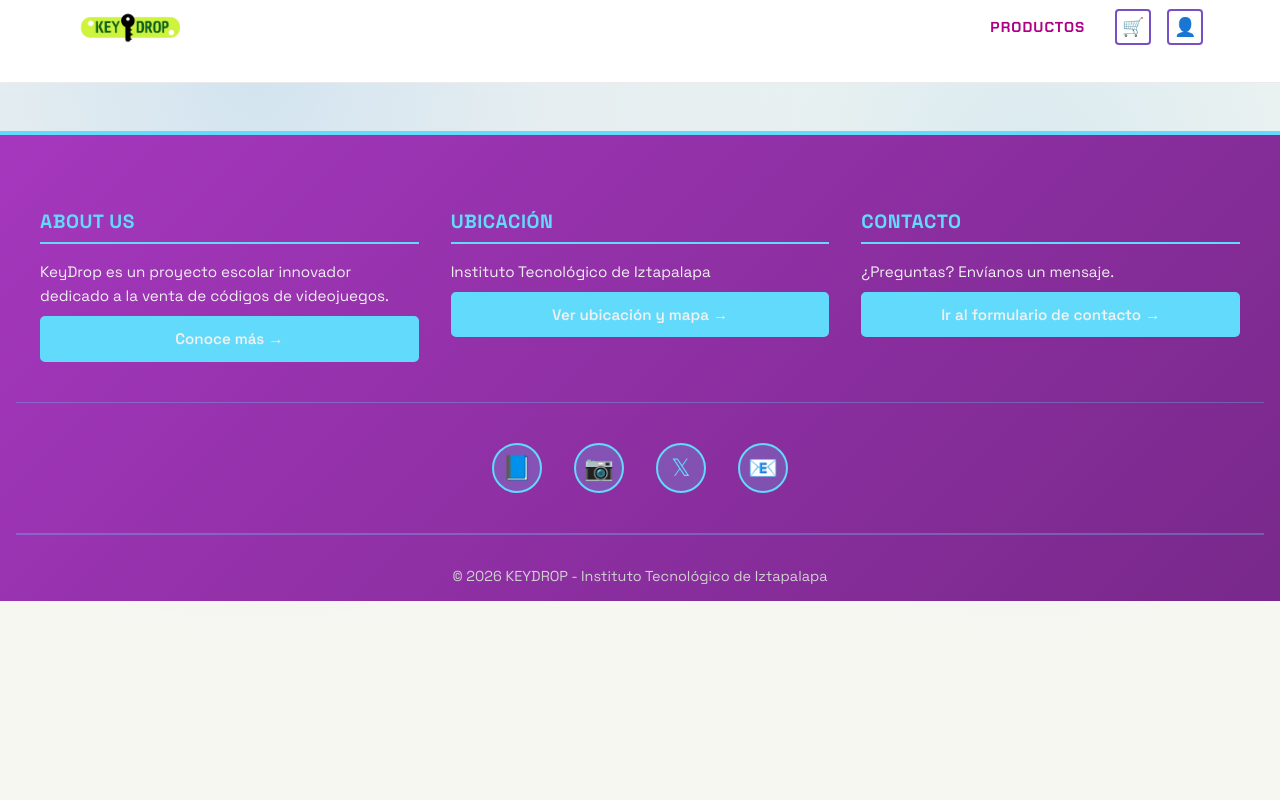
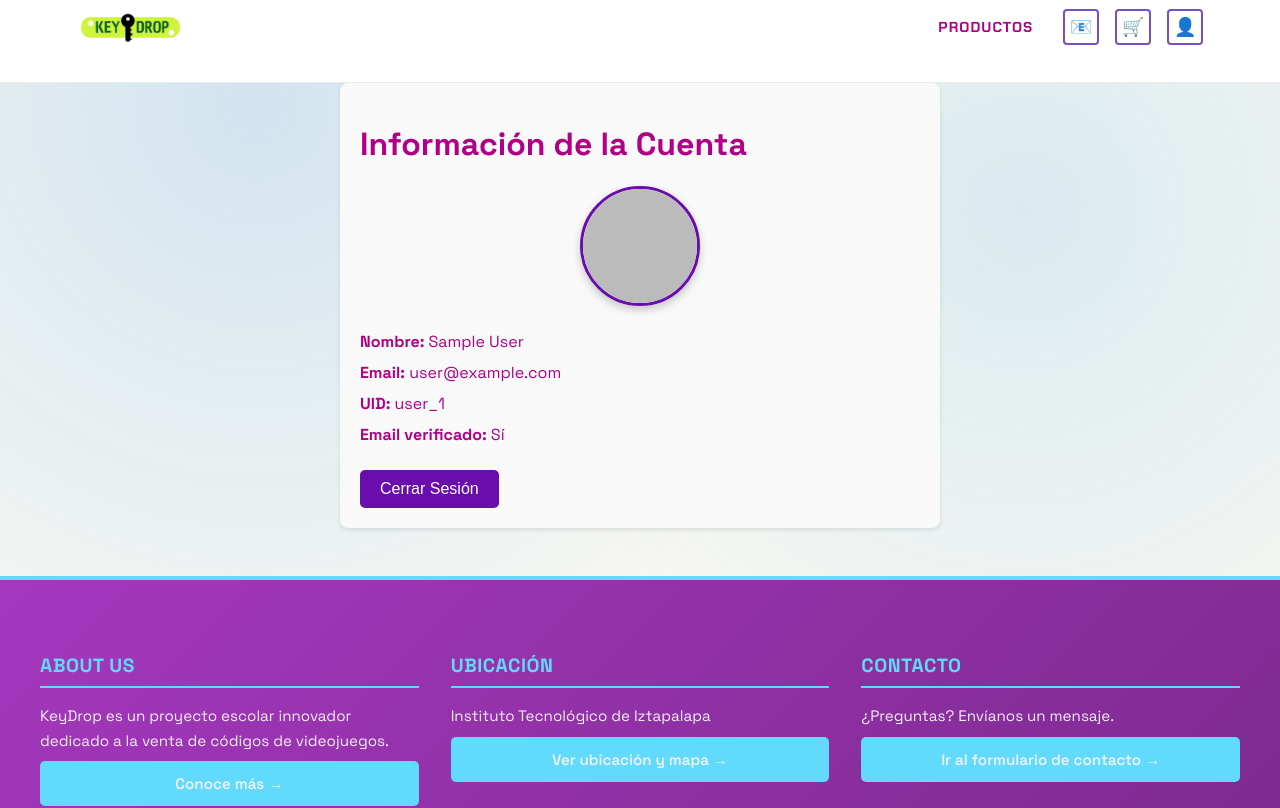
Before and after one commit to danigb14/KeyDropITIZ, a React (Create React App) app: page /cuenta in a window 1280 px wide. Shown: the top 808 px of the page. Built offline with nearby package versions, Linux system fonts and the light colour scheme; no server answers; sample sign-in values are in the browser's storage.

Commit message:
update: login, footer boton que nos llevan ahi

```diff
--- a/src/App.js
+++ b/src/App.js
@@ -1,9 +1,10 @@
-import React from 'react';
+import React, { useEffect, useState } from 'react';
 import { BrowserRouter, Routes, Route, Link, useNavigate } from 'react-router-dom';
 import '../src/styles/App.css';
 
 // initialize firebase configuration
 import './firebase';
+import { auth } from './firebase';
 
 import logo from './assets/logo.png';
 import HomePage from './pages/HomePage';
@@ -15,6 +16,7 @@ import UbicacionPage from './pages/UbicacionPage';
 import ContactoPage from './pages/ContactoPage';
 import AdminLoginPage from './pages/AdminLoginPage';
 import AdminPage from './pages/AdminPage';
+import AccountPage from './pages/AccountPage';
 import Footer from './components/Footer';
 
 // --- COMPONENTES (Header) ---
@@ -22,6 +24,29 @@ import Footer from './components/Footer';
 
 const Header = () => {
   const navigate = useNavigate();
+  const [user, setUser] = useState(null);
+
+  useEffect(() => {
+    const unsubscribe = auth.onAuthStateChanged((currentUser) => {
+      setUser(currentUser);
+    });
+    return () => unsubscribe();
+  }, []);
+
+  const handleUserClick = () => {
+    if (user) {
+      navigate('/cuenta');
+    } else {
+      navigate('/login');
+    }
+  };
+
+  const scrollToFooter = () => {
+    const footer = document.querySelector('.footer');
+    if (footer) {
+      footer.scrollIntoView({ behavior: 'smooth', block: 'start' });
+    }
+  };
 
   return (
     <header className="header">
@@ -32,13 +57,21 @@ const Header = () => {
       </div>
       <div className="header-right">
         <Link to="/productos" className="nav-link">PRODUCTOS</Link>
+        <button
+          className="header-icon-btn"
+          aria-label="Contacto"
+          onClick={scrollToFooter}
+          title="Ir al footer"
+        >
+          📧
+        </button>
         <button className="header-icon-btn" aria-label="Carrito">
           🛒
         </button>
         <button
           className="header-icon-btn user-btn"
           aria-label="Cuenta"
-          onClick={() => navigate('/login')}
+          onClick={handleUserClick}
         >
           👤
         </button>
@@ -68,6 +101,7 @@ function App() {
             <Route path="/contacto" element={<ContactoPage />} />
             <Route path="/admin/login" element={<AdminLoginPage />} />
             <Route path="/admin" element={<AdminPage />} />
+            <Route path="/cuenta" element={<AccountPage />} />
           </Routes>
         </main>
 
--- a/src/components/Footer.js
+++ b/src/components/Footer.js
@@ -6,7 +6,7 @@ export default function Footer() {
   const currentYear = new Date().getFullYear();
 
   return (
-    <footer className="footer">
+    <footer id="site-footer" className="footer">
       <div className="footer-container">
         <div className="footer-section">
           <h4>About Us</h4>
--- a/src/pages/AccountPage.js
+++ b/src/pages/AccountPage.js
@@ -1,26 +1,86 @@
-import React from 'react';
+import React, { useEffect, useState } from 'react';
 import { useNavigate } from 'react-router-dom';
 import { auth } from '../firebase';
+import { signOut } from 'firebase/auth';
 import '../styles/AccountPage.css';
 
 export default function AccountPage() {
   const navigate = useNavigate();
+  const [user, setUser] = useState(null);
+  const [loading, setLoading] = useState(true);
+  const [imageError, setImageError] = useState(false);
 
-  const user = auth.currentUser;
+  useEffect(() => {
+    const unsubscribe = auth.onAuthStateChanged((currentUser) => {
+      if (currentUser) {
+        setUser(currentUser);
+        setImageError(false);
+      } else {
+        navigate('/', { replace: true });
+      }
+      setLoading(false);
+    });
+
+    return () => unsubscribe();
+  }, [navigate]);
+
+  const handleLogout = async () => {
+    try {
+      await signOut(auth);
+      navigate('/', { replace: true });
+    } catch (error) {
+      console.error('Error al cerrar sesión:', error);
+    }
+  };
+
+  const getInitials = (name) => {
+    if (!name) return '?';
+    return name
+      .split(' ')
+      .map((part) => part[0])
+      .join('')
+      .toUpperCase()
+      .slice(0, 2);
+  };
+
+  const handleImageError = () => {
+    setImageError(true);
+  };
+
+  if (loading) {
+    return <div className="account-container"><p>Cargando...</p></div>;
+  }
 
   if (!user) {
-    navigate('/login');
     return null;
   }
 
   return (
     <div className="account-container">
       <h1>Información de la Cuenta</h1>
+      <div className="account-profile-pic">
+        {user.photoURL && !imageError ? (
+          <img
+            src={user.photoURL}
+            alt="Foto de perfil"
+            className="profile-image"
+            onError={handleImageError}
+          />
+        ) : (
+          <div className="profile-avatar">
+            {getInitials(user.displayName)}
+          </div>
+        )}
+      </div>
       <div className="account-details">
         <p><strong>Nombre:</strong> {user.displayName || 'No disponible'}</p>
         <p><strong>Email:</strong> {user.email}</p>
         <p><strong>UID:</strong> {user.uid}</p>
+        <p><strong>Email verificado:</strong> {user.emailVerified ? 'Sí' : 'No'}</p>
       </div>
+      <button className="btn-logout" onClick={handleLogout}>
+        Cerrar Sesión
+      </button>
     </div>
   );
 }
--- a/src/pages/LoginPage.js
+++ b/src/pages/LoginPage.js
@@ -45,10 +45,16 @@ export default function LoginPage() {
 
   useEffect(() => {
     const unsubscribe = onAuthStateChanged(auth, (u) => {
-      setUser(u);
+      if (u) {
+        // Si el usuario ya está autenticado, redirigir a /cuenta
+        setUser(u);
+        navigate('/cuenta');
+      } else {
+        setUser(null);
+      }
     });
     return () => unsubscribe();
-  }, []);
+  }, [navigate]);
 
   const handleGoogleSignIn = async () => {
     try {
--- a/src/styles/AccountPage.css
+++ b/src/styles/AccountPage.css
@@ -9,6 +9,36 @@
   box-shadow: 0 2px 4px rgba(0, 0, 0, 0.1);
 }
 
+.account-profile-pic {
+  text-align: center;
+  margin: 20px 0;
+}
+
+.profile-image {
+  width: 120px;
+  height: 120px;
+  border-radius: 50%;
+  border: 3px solid #6a0dad;
+  object-fit: cover;
+  box-shadow: 0 4px 8px rgba(0, 0, 0, 0.2);
+}
+
+.profile-avatar {
+  width: 120px;
+  height: 120px;
+  border-radius: 50%;
+  border: 3px solid #6a0dad;
+  background: linear-gradient(135deg, #6a0dad, #b535f6);
+  display: flex;
+  align-items: center;
+  justify-content: center;
+  font-size: 48px;
+  font-weight: bold;
+  color: white;
+  box-shadow: 0 4px 8px rgba(0, 0, 0, 0.2);
+  margin: 0 auto;
+}
+
 .account-details {
   margin-top: 20px;
 }
@@ -17,3 +47,20 @@
   margin: 10px 0;
   font-size: 16px;
 }
+
+.btn-logout {
+  display: block;
+  margin-top: 25px;
+  padding: 10px 20px;
+  background-color: #6a0dad;
+  color: white;
+  border: none;
+  border-radius: 5px;
+  font-size: 16px;
+  cursor: pointer;
+  transition: background-color 0.3s ease;
+}
+
+.btn-logout:hover {
+  background-color: #4a067d;
+}
```
Also changed, not shown: src/components/Header.js (+10 -0 lines).
